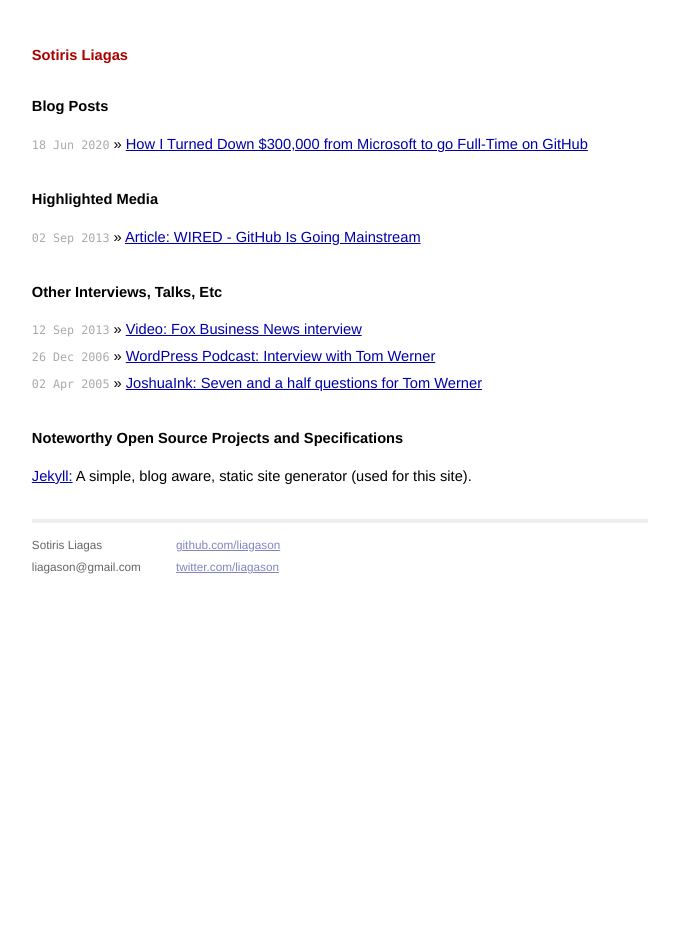
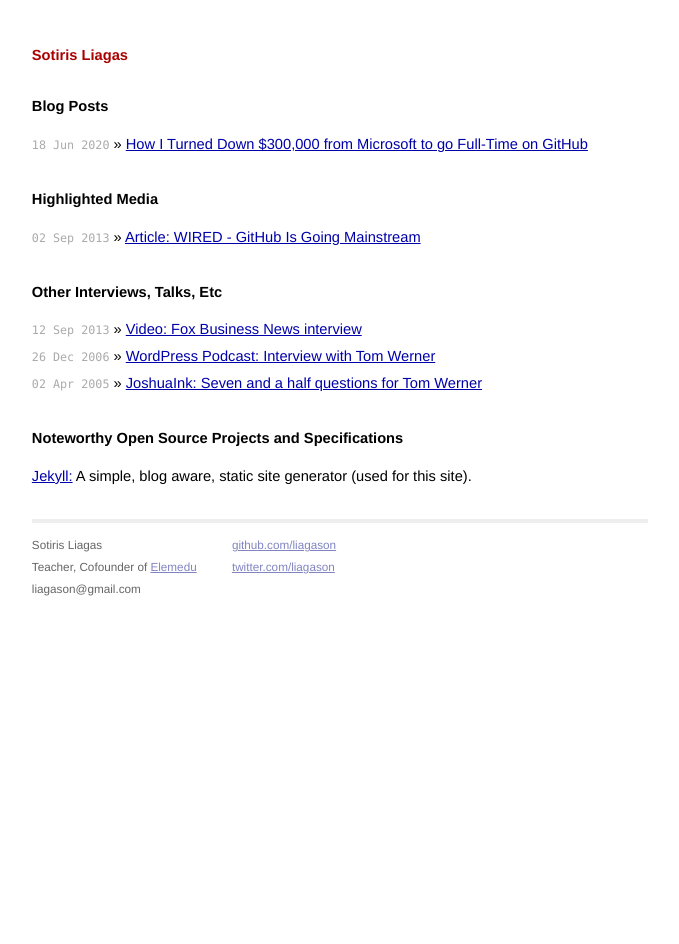
Before and after one commit to liagason/A-Jekyll-Blog, a Jekyll site: the page built from index.html, in a window 1280 px wide. Shown: the whole page, without its empty margins (300-979 px from the left). Built offline with Jekyll 4.4.1, drawn with Linux system fonts in a browser that asks for light colours.

Commit message:
Update default.html

```diff
--- a/_layouts/default.html
+++ b/_layouts/default.html
@@ -35,6 +29,9 @@
       <p>
         Sotiris Liagas
         <br />
+          Teacher, Cofounder of
+          <a href="https://elemedu.com/">Elemedu</a>
+         <br />
         liagason@gmail.com
       </p>
     </div>
@@ -48,16 +45,5 @@
   </div>
 </div>
 
-<!-- ClickTale Bottom part -->
-<div id="ClickTaleDiv" style="display: none;"></div>
-<script type="text/javascript">
-if(document.location.protocol!='https:')
-  document.write(unescape("%3Cscript%20src='http://s.clicktale.net/WRb.js'%20type='text/javascript'%3E%3C/script%3E"));
-</script>
-<script type="text/javascript">
-if(typeof ClickTale=='function') ClickTale(206,0.3,"www03");
-</script>
-<!-- ClickTale end of Bottom part -->
-
 </body>
 </html>
```
Also changed, not shown: other parts of _layouts/default.html (+0 -6 lines).
